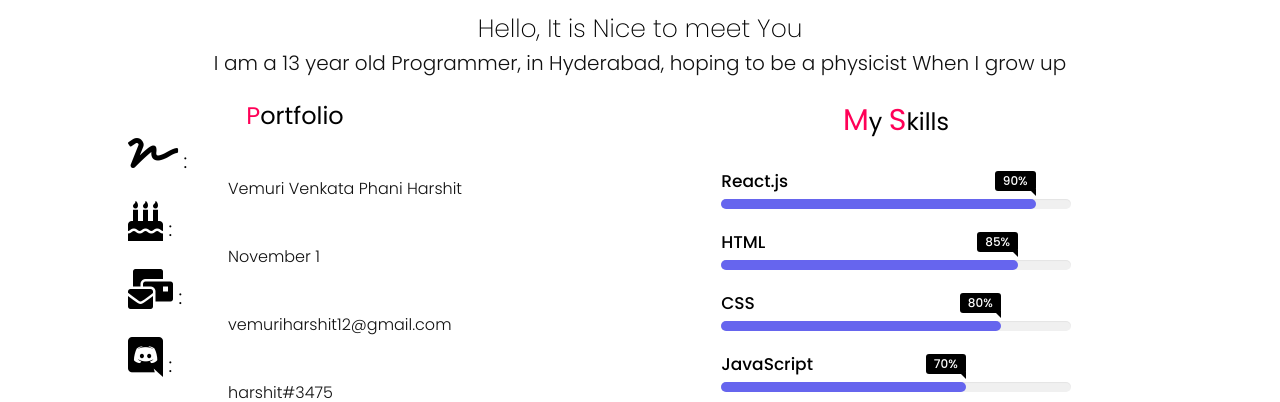
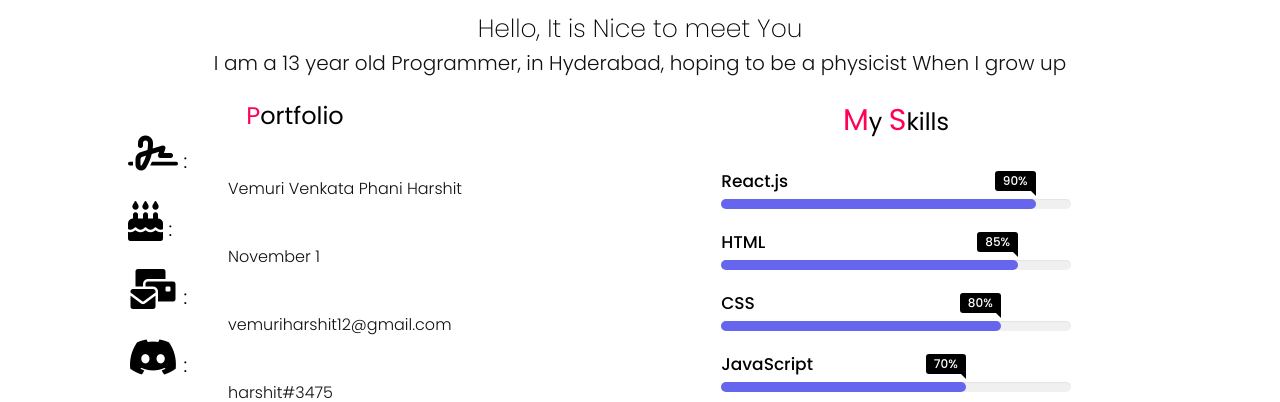
Before and after one commit to Vemuri-Harshit/My-Website, a plain HTML site: page index.html in a window 1280 px wide. Shown: the part 963-1365 px from the top of the page. Drawn offline with nearby package versions, Linux system fonts and the light colour scheme.

Commit message:
Update index.html

```diff
--- a/index.html
+++ b/index.html
@@ -7,6 +7,7 @@
     <link rel="stylesheet" href="/css/all.css">
     <link rel="stylesheet" href="css/style.css">
     <link rel="stylesheet" href="https://cdnjs.cloudflare.com/ajax/libs/font-awesome/4.7.0/css/font-awesome.min.css">
+	<script src="https://use.fontawesome.com/d0be45eedb.js"></script>
     <script src="https://cdnjs.cloudflare.com/ajax/libs/jquery/3.4.1/jquery.min.js" charset="utf-8"></script>
     <title>Vemuri Harshit</title>
 </head>
```
